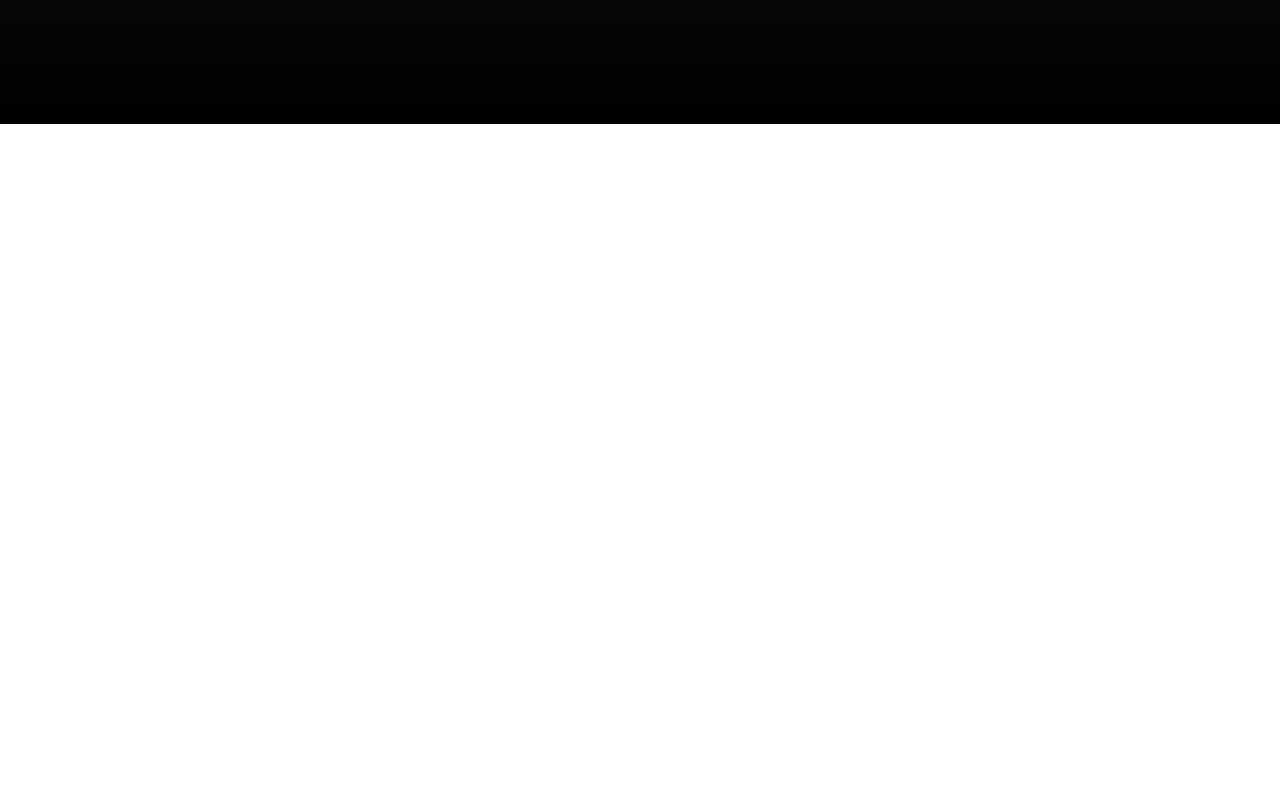
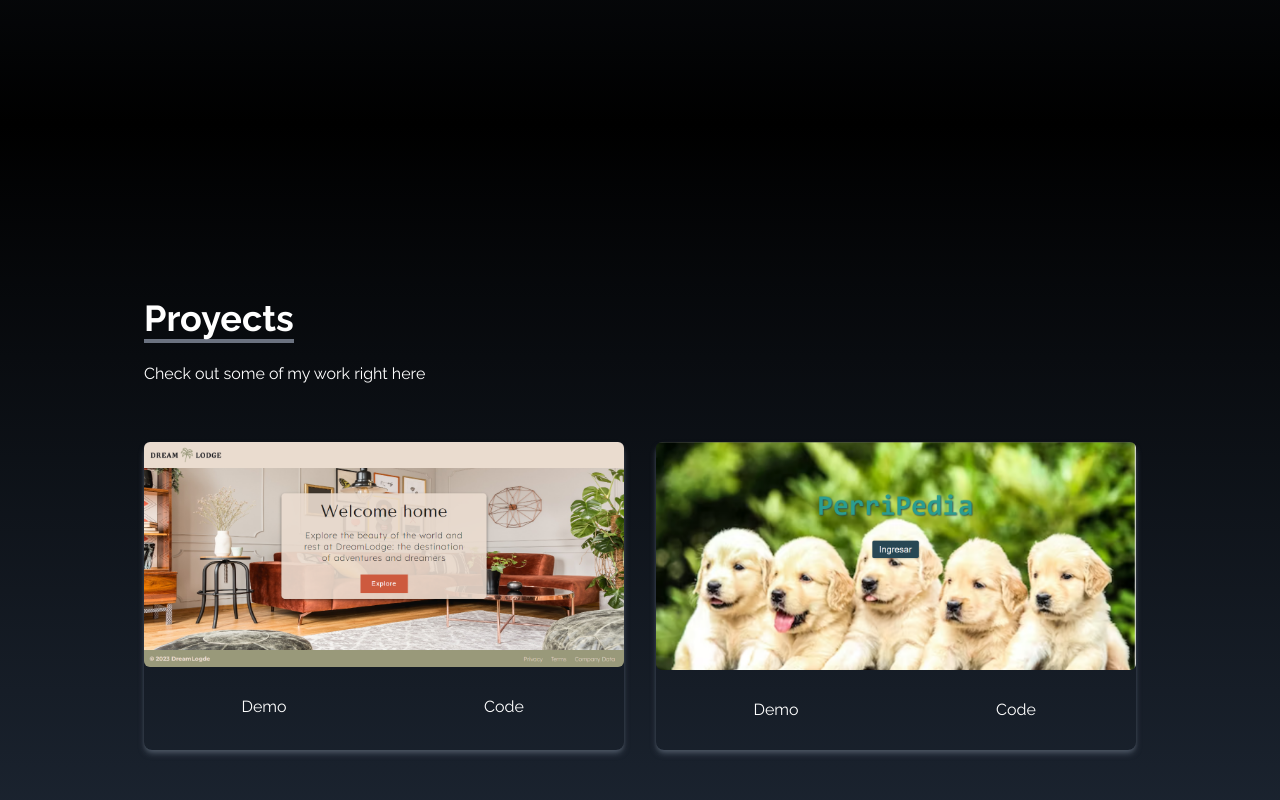
Before and after one commit to MarianoL68/My-Portfolio, a React (Create React App) app: page / in a window 1280 px wide. Shown: the part 1476-2276 px from the top of the page. Before the commit the page ends 1600 px from the top, so only its background shows below. Built offline with nearby package versions, Linux system fonts and the light colour scheme.

Commit message:
proyects section almost ready

```diff
--- a/src/App.js
+++ b/src/App.js
@@ -1,6 +1,7 @@
 import About from "./components/About";
 import Home from "./components/Home";
 import Navbar from "./components/Navbar";
+import Proyects from "./components/Proyects";
 import SocialLinks from "./components/SocialLinks";
 
 function App() {
@@ -9,6 +10,7 @@
     <Navbar />
     <Home />
     <About />
+    <Proyects />
 
     <SocialLinks />
    </div>
--- /dev/null
+++ b/src/components/Proyects.jsx
@@ -0,0 +1,50 @@
+import React from 'react'
+import DreamLodge from "../assets/proyects/DreamLodge.png"
+import PerriPedia from "../assets/proyects/PerriPedia.png"
+
+const Proyects = () => {
+
+    const proyects = [
+        {
+            id: 1,
+            src: DreamLodge
+        },
+        {
+            id: 2,
+            src: PerriPedia
+        }
+    ]
+
+  return (
+  <div name="proyects"
+       className='bg-gradient-to-b from-black to-gray-800 w-full text-white md:h-screen'>
+
+    <div className='max-w-screen-lg mx-auto p-4 flex flex-col justify-center w-full h-full'>
+        <div className='pb-8'>
+            <p className='text-4xl font-bold inline border-b-4 border-gray-500'>Proyects</p>
+            <p className='py-6'>Check out some of my work right here</p>
+        </div>
+
+        <div className='grid sm:grid-cols-2 gap-8 px-12 sm:px-0'>
+        {
+            proyects.map(({id, src}) => (
+            <div key={id} className='shadow-md shadow-gray-600 rounded-lg'>
+                <img src={src}
+                     alt=""
+                     className='rounded-md duration-200 hover:scale-105'/>
+                <div className='flex items-center justify-center'>
+                    <button className='w-1/2 px-6 py-3 m-4 duration-200 hover:scale-105'>Demo</button>
+                    <button className='w-1/2 px-6 py-3 m-4 duration-200 hover:scale-105'>Code</button>
+                </div>
+            </div>
+            ))
+        }
+        </div>
+
+    </div>
+
+  </div>
+  )
+}
+
+export default Proyects
```
Also changed, not shown: src/assets/proyects/DreamLodge.png (added), src/assets/proyects/PerriPedia.png (added).
